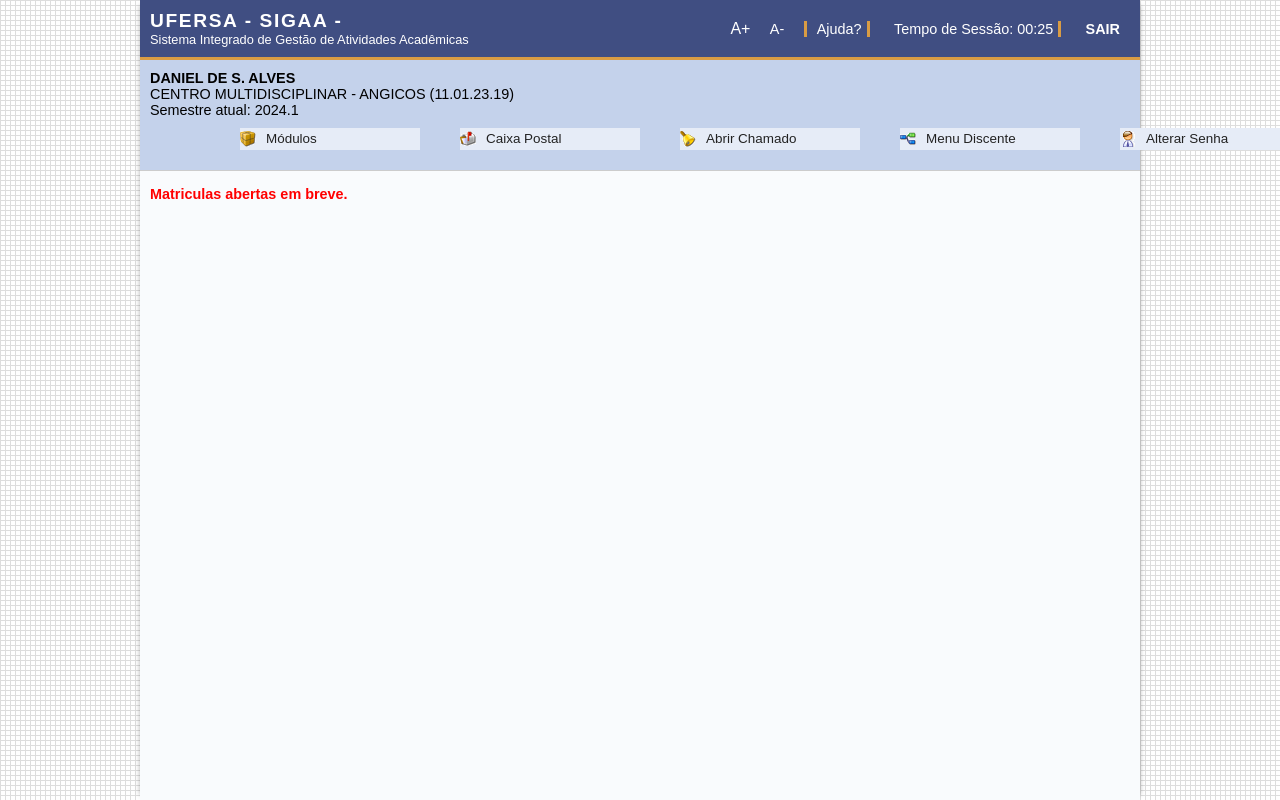
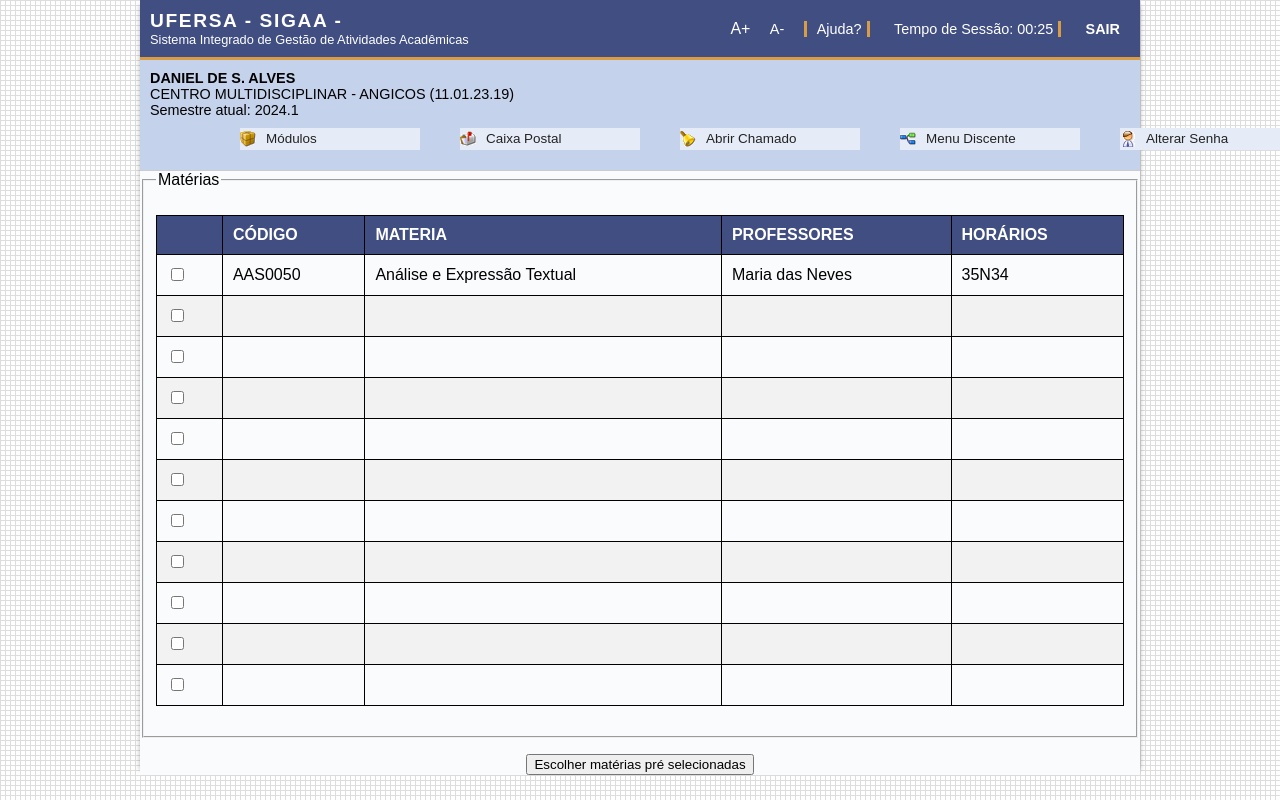
Before and after one commit to ctrlc-ctrlv-interprise/Trabalho1, a plain HTML site: page Trabalho1 AP1/index.html in a window 1280 px wide. Shown: the top 800 px of the page. Drawn offline with Linux system fonts and the light colour scheme.

```diff
--- a/Trabalho1 AP1/index.html
+++ b/Trabalho1 AP1/index.html
@@ -36,8 +36,106 @@
                     <li class="modulo"><img src="./img/pessoal.gif" alt=""><span>Alterar Senha</span></li>
                 </section>
             </section>
-            <section id="notificacao">
-                <p><strong>Matriculas abertas em breve.</strong></p>
+            <section class="content-form">
+                <form action="selecao-materias.js" >
+                    <fieldset>
+                        <legend>Matérias</legend>
+                        <table>
+                            <thead>
+                              <tr>
+                                <th></th>
+                                <th>CÓDIGO</th>
+                                <th>MATERIA</th>
+                                <th>PROFESSORES</th>
+                                <th>HORÁRIOS</th>
+                              </tr>
+                            </thead>
+                            <tbody>
+                              <tr>
+                                <td><input type="checkbox" class="checkbox" id="AAS0050"></td>
+                                <td>AAS0050</td>
+                                <td>Análise e Expressão Textual</td>
+                                <td>Maria das Neves</td>
+                                <td>35N34</td>
+                              </tr>
+                              <tr>
+                                <td><input type="checkbox" class="checkbox"></td>
+                                <td></td>
+                                <td></td>
+                                <td></td>
+                                <td></td>
+                              </tr>
+                              <tr>
+                                <td><input type="checkbox" class="checkbox"></td>
+                                <td></td>
+                                <td></td>
+                                <td></td>
+                                <td></td>
+                              </tr>
+                              <tr>
+                                <td><input type="checkbox" class="checkbox"></td>
+                                <td></td>
+                                <td></td>
+                                <td></td>
+                                <td></td>
+                              </tr>
+                              <tr>
+                                <td><input type="checkbox" class="checkbox"></td>
+                                <td></td>
+                                <td></td>
+                                <td></td>
+                                <td></td>
+                              </tr>
+                              <tr>
+                                <td><input type="checkbox" class="checkbox"></td>
+                                <td></td>
+                                <td></td>
+                                <td></td>
+                                <td></td>
+                              </tr>
+                              <tr>
+                                <td><input type="checkbox" class="checkbox"></td>
+                                <td></td>
+                                <td></td>
+                                <td></td>
+                                <td></td>
+                              </tr>
+                              <tr>
+                                <td><input type="checkbox" class="checkbox"></td>
+                                <td></td>
+                                <td></td>
+                                <td></td>
+                                <td></td>
+                              </tr>
+                              <tr>
+                                <td><input type="checkbox" class="checkbox"></td>
+                                <td></td>
+                                <td></td>
+                                <td></td>
+                                <td></td>
+                              </tr>
+                              <tr>
+                                <td><input type="checkbox" class="checkbox"></td>
+                                <td></td>
+                                <td></td>
+                                <td></td>
+                                <td></td>
+                              </tr>
+                              <tr>
+                                <td><input type="checkbox" class="checkbox"></td>
+                                <td></td>
+                                <td></td>
+                                <td></td>
+                                <td></td>
+                              </tr>
+                            </tbody>
+                          </table>
+
+                    </fieldset>
+                    <p>
+                        <input type="submit" value="Escolher matérias pré selecionadas">
+                    </p>
+                </form>
 
             </section>
 
--- a/Trabalho1 AP1/style.css
+++ b/Trabalho1 AP1/style.css
@@ -17,7 +17,7 @@
     margin: 0 auto;
     background-color: #F9FBFD;
     box-shadow: -5px 0 5px -5px rgba(0,0,0,0.3), 5px 0 5px -5px rgba(0,0,0,0.3);
-    height: 100vh;
+    height: 100%;
 }
 
 header {
@@ -138,3 +138,33 @@
 #pname{
     font-weight: bold;
 }
+
+table {
+    width: 100%;
+    border-collapse: collapse;
+    margin: 20px 0;
+  }
+  table, th, td {
+    border: 1px solid black;
+  }
+  th, td {
+    padding: 10px;
+    text-align: left;
+  }
+  th {
+    background-color: #404E82;
+    color: white;
+  }
+
+  tr:nth-child(even) {
+    background-color: #f2f2f2;
+  }
+
+  form p{
+    display: flex;
+    justify-content: center;
+   }
+
+   form p input{
+    cursor: pointer;
+   }
```
Also changed, not shown: 1 other file.
